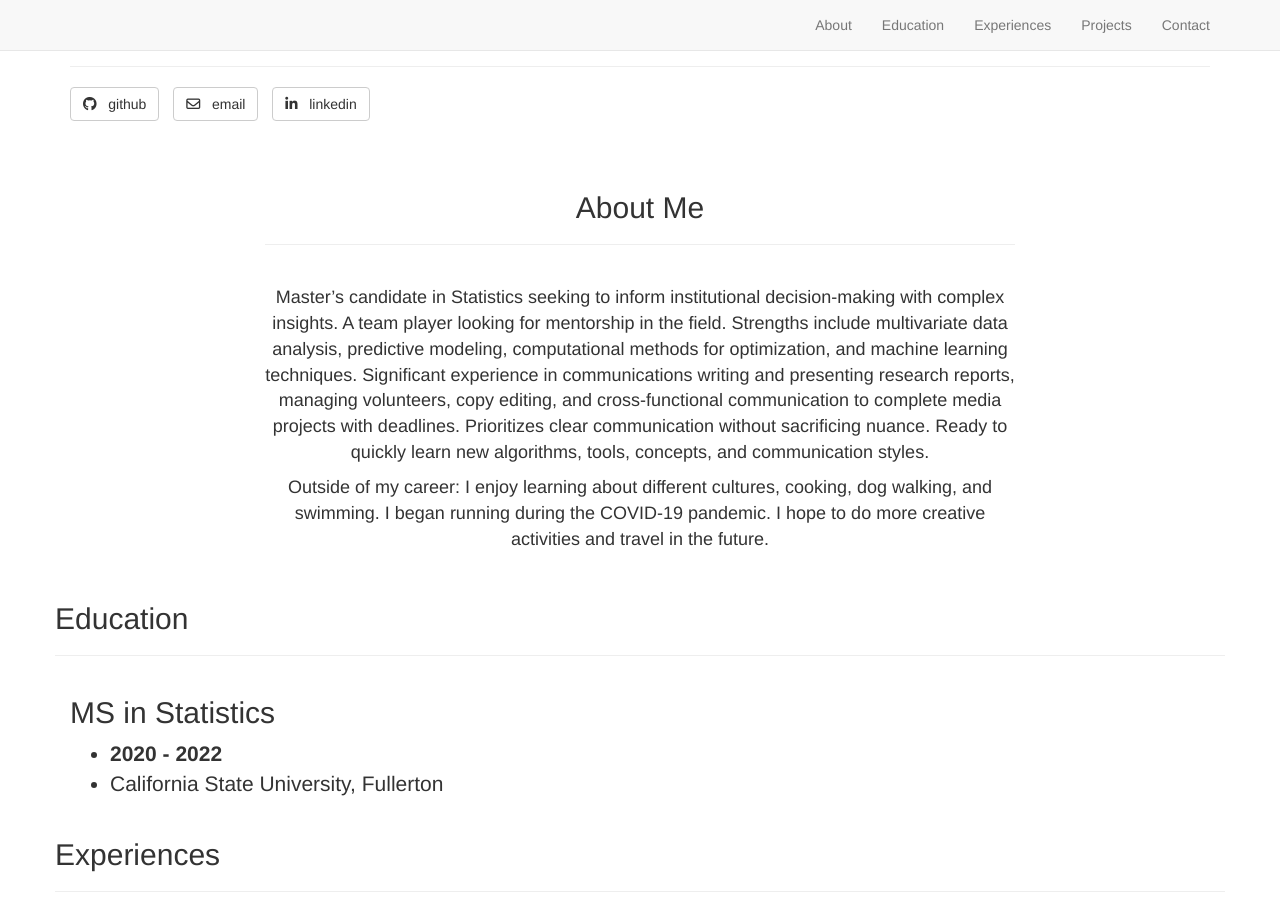
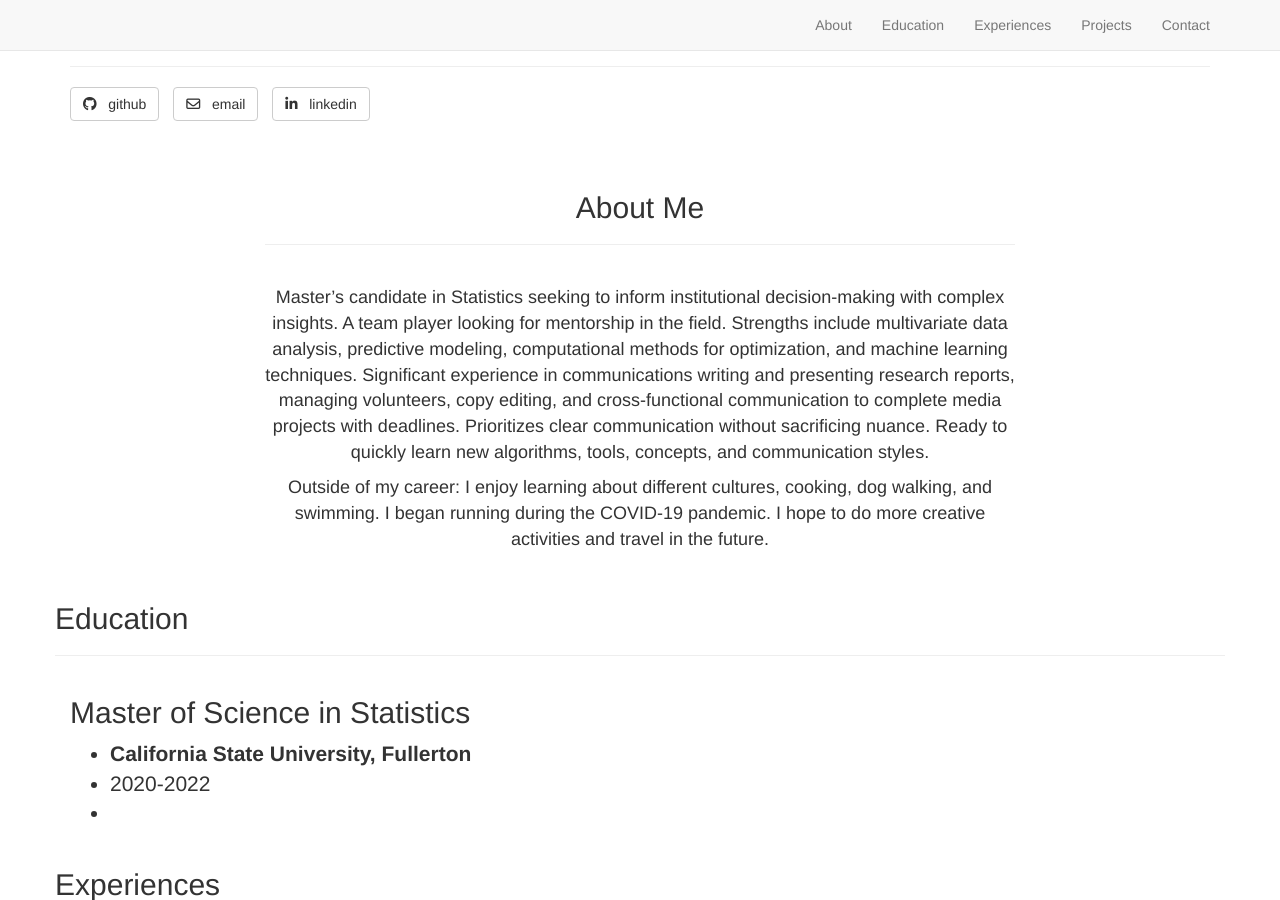
Before and after one commit to figur8s/kcherland.github.io, a Jekyll site: the page built from _posts/2000-1-1-edu.markdown, in a window 1280 px wide and 900 px high. Built offline with Jekyll 4.4.1, drawn with Linux system fonts in a browser that asks for light colours; nearby versions of some CDN libraries; library files that are not in the unit come from our copies.

Commit message:
Update 2000-1-1-edu.markdown

```diff
--- a/_posts/2000-1-1-edu.markdown
+++ b/_posts/2000-1-1-edu.markdown
@@ -2,9 +2,10 @@
 layout: default
 img: phd.jpg
 category: Education
-title: MS in Statistics
-description: 2020-2022
+title: Master of Science in Statistics
+description: California State University, Fullerton
 ---
 
-* __2020 - 2022__
-* California State University, Fullerton
+* __California State University, Fullerton__
+* 2020-2022
+*
```
